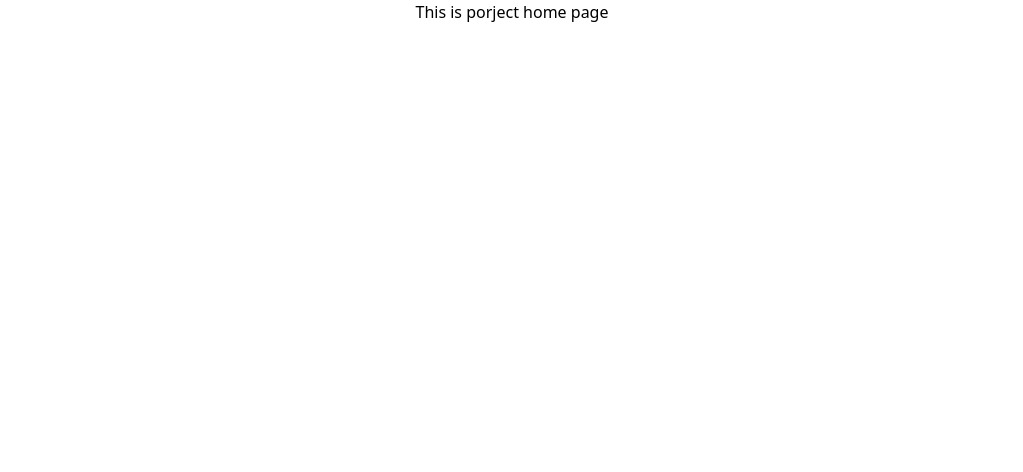
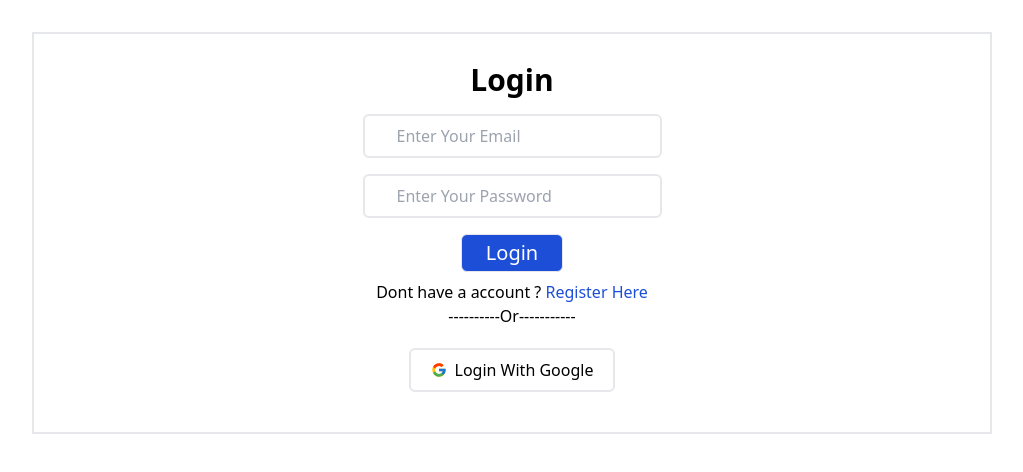
Before and after one commit to rakibshakib/hospital-management-app, a React (Create React App) app: page / in a window 1280 px wide. Shown: the top 472 px of the page, without its empty margins (128-1151 px from the left). Built offline with nearby package versions, Linux system fonts and the light colour scheme; no server answers.

Commit message:
setup react router and login/register component

```diff
--- a/src/App.js
+++ b/src/App.js
@@ -1,12 +1,16 @@
+import { BrowserRouter, Route, Routes } from 'react-router-dom';
 import './App.css';
+import Login from './components/LoginRegister/Login';
 import FirebaseProvider from './context/FirebaseProvider';
 
 function App() {
     return (
         <FirebaseProvider>
-            <div className="App">
-                <h2>This is porject home page</h2>
-            </div>
+            <BrowserRouter>
+                <Routes>
+                    <Route path="/" element={<Login />} />
+                </Routes>
+            </BrowserRouter>
         </FirebaseProvider>
     );
 }
--- /dev/null
+++ b/src/components/LoginRegister/Login.js
@@ -0,0 +1,57 @@
+import React from 'react';
+import { FcGoogle } from 'react-icons/fc';
+import { Link } from 'react-router-dom';
+
+const Login = () => {
+    return (
+        <div className="my-8 border-2 md:w-3/4 mx-auto p-5">
+            <div className="flex flex-col justify-between items-center">
+                <h2 className="text-3xl my-2 font-semibold">Login</h2>
+                <form
+                    // onSubmit={emailPasswordloginHandeler}
+                    action=""
+                    className="flex flex-col justify-between items-center"
+                >
+                    <input
+                        required
+                        // onBlur={userEmailHandeler}
+                        className="py-2 px-8 border-2 rounded-md my-2"
+                        type="email"
+                        placeholder="Enter Your Email"
+                    />
+                    <input
+                        required
+                        // onBlur={userPasswordHandeler}
+                        className="py-2 px-8 border-2 rounded-md my-2"
+                        type="password"
+                        placeholder="Enter Your Password"
+                    />
+                    <input
+                        className="border py-1 cursor-pointer px-6 text-xl bg-blue-700 text-white rounded-md my-2"
+                        type="submit"
+                        value="Login"
+                    />
+                    <div className="register-query">
+                        <span>
+                            Dont have a account ?{' '}
+                            <Link className="text-blue-700" to="/register">
+                                Register Here
+                            </Link>
+                        </span>
+                    </div>
+                </form>
+                <p>----------Or-----------</p>
+                <button
+                    // onClick={handleGoogleLogin}
+                    className="cursor-pointer flex flex-row justify-between items-center my-5 border-2 rounded-md py-2 px-5"
+                >
+                    {' '}
+                    <FcGoogle /> <span className="ml-2">Login With Google</span>
+                </button>
+            </div>
+            <p className="text-center text-blue-600">{}</p>
+        </div>
+    );
+};
+
+export default Login;
--- /dev/null
+++ b/src/components/LoginRegister/Register.js
@@ -0,0 +1,63 @@
+import React from 'react';
+import { FcGoogle } from 'react-icons/fc';
+import { Link } from 'react-router-dom';
+
+const Register = () => {
+    return (
+        <div className="my-8 border-2 md:w-3/4 mx-auto p-5">
+            <div className="flex flex-col justify-between items-center">
+                <h2 className="text-3xl my-2 font-semibold">Register</h2>
+                <form
+                    // onSubmit={userRegistrationHandeler}
+                    action=""
+                    className="flex flex-col justify-between items-center"
+                >
+                    <input
+                        // onBlur={userNameHandeler}
+                        type="text"
+                        required
+                        className="py-2 px-8 border-2 rounded-md my-2"
+                        placeholder="Your Name"
+                    />
+                    <input
+                        // onBlur={userEmailHandeler}
+                        type="email"
+                        required
+                        className="py-2 px-8 border-2 rounded-md my-2"
+                        placeholder="Enter Your Email"
+                    />
+                    <input
+                        // onBlur={userPasswordHandeler}
+                        type="password"
+                        required
+                        className="py-2 px-8 border-2 rounded-md my-2"
+                        placeholder="Enter Your Password"
+                    />
+                    <input
+                        className="border py-1 cursor-pointer px-6 text-xl bg-blue-700 text-white rounded-md my-2"
+                        type="submit"
+                        value="Register"
+                    />
+                    <div className="register-query">
+                        <span>
+                            Already have a account ?{' '}
+                            <Link to="/login">Login Here</Link>
+                        </span>
+                    </div>
+                </form>
+                <p>----------Or-----------</p>
+                <button
+                    // onClick={handleGoogleLogin}
+                    className="cursor-pointer flex flex-row justify-between items-center my-5 border-2 rounded-md py-2 px-5"
+                >
+                    <FcGoogle />{' '}
+                    <span className="ml-2">Register With Google</span>
+                </button>
+            </div>
+
+            <p className="text-center text-blue-600">{}</p>
+        </div>
+    );
+};
+
+export default Register;
--- a/src/firebase/firebase.config.js
+++ b/src/firebase/firebase.config.js
@@ -1,12 +1,12 @@
 import { initializeApp } from 'firebase/app';
 // firebase app's Firebase configuration
 const firebaseConfig = {
-    apiKey: process.env.REACT_APP_FIREBASE_API_KEY,
-    authDomain: process.env.REACT_APP_FIREBASE_AUTH_DOMAIN,
-    projectId: process.env.REACT_APP_FIREBASE_PROJECT_ID,
-    storageBucket: process.env.REACT_APP_FIREBASE_STORAGE_BUCKET,
-    messagingSenderId: process.env.REACT_APP_FIREBASE_MESSAGING_SENDER_ID,
-    appId: process.env.REACT_APP_FIREBASE_APP_ID,
+    apiKey: process.env.REACT_APP_API_KEY,
+    authDomain: process.env.REACT_APP_AUTH_DOMAIN,
+    projectId: process.env.REACT_APP_PROJECT_ID,
+    storageBucket: process.env.REACT_APP_STORAGE_BUCKET,
+    messagingSenderId: process.env.REACT_APP_MESSAGING_SENDER_ID,
+    appId: process.env.REACT_APP_APP_ID,
 };
 
 const initializeFireBase = () => {
```
Also changed, not shown: 1 other file (tests, documents, lock files or other folders).
